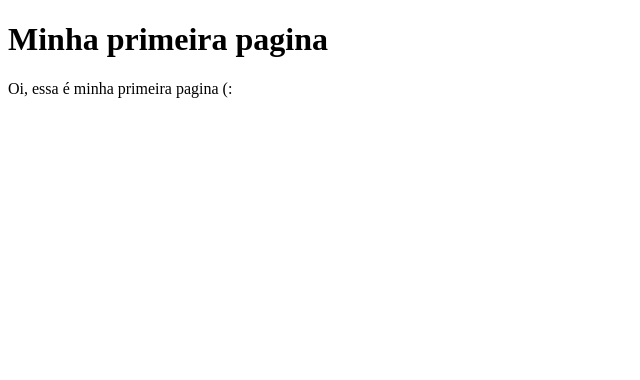
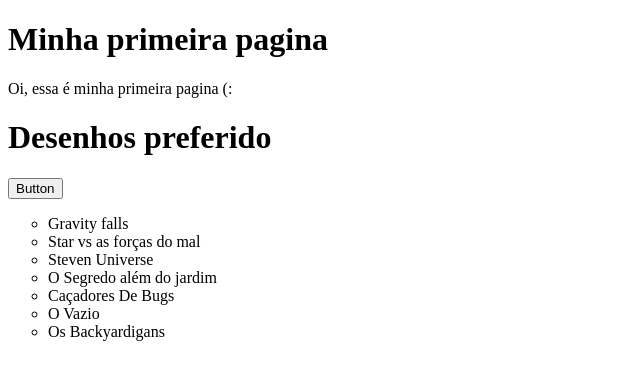
Before and after one commit to Rohero2500/Rohero2500.github.io, a plain HTML site: page index.html in a window 1280 px wide. Shown: the whole page, without its empty margins (0-640 px from the left). Drawn offline with Linux system fonts and the light colour scheme.

Commit message:
pagina exrcicio 13
pagina

```diff
--- a/index.html
+++ b/index.html
@@ -3,9 +3,21 @@
 <head>
     <meta charset="UTF-8">
     <title>Document</title>
+    <style> ul { list-style-type: circle}</style>
 </head>
 <body>
  <h1> Minha primeira pagina</h1>
  <p> Oi, essa é minha primeira pagina (:</p>
+ <h1> Desenhos preferido </h1>
+ <button class="button">Button</button>
+<ul>
+    <li> Gravity falls </li>
+    <li> Star vs as forças do mal</li>
+    <li>Steven Universe</li>
+    <li> O Segredo além do jardim</li>
+    <li> Caçadores De Bugs</li>
+    <li> O Vazio</li>
+    <li>Os Backyardigans</li>
+</ul>
 </body>
 </html>
```
